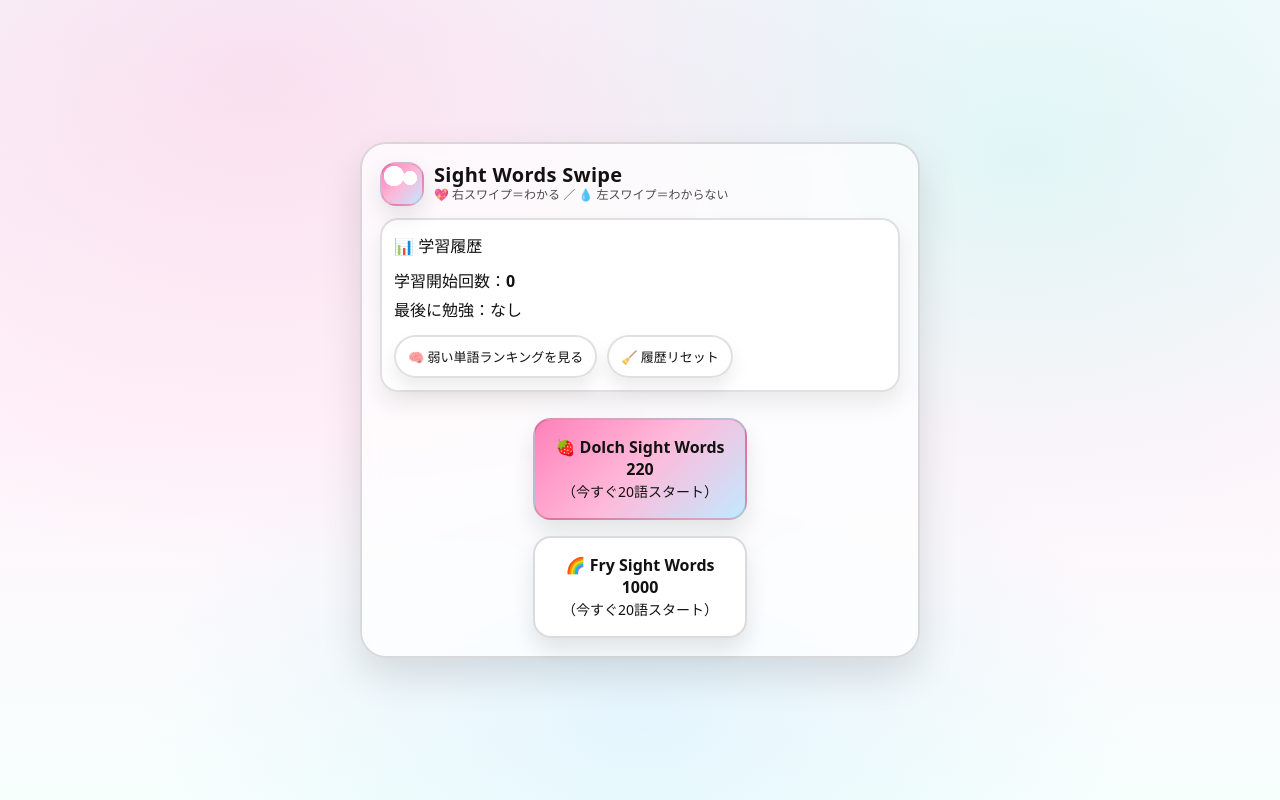
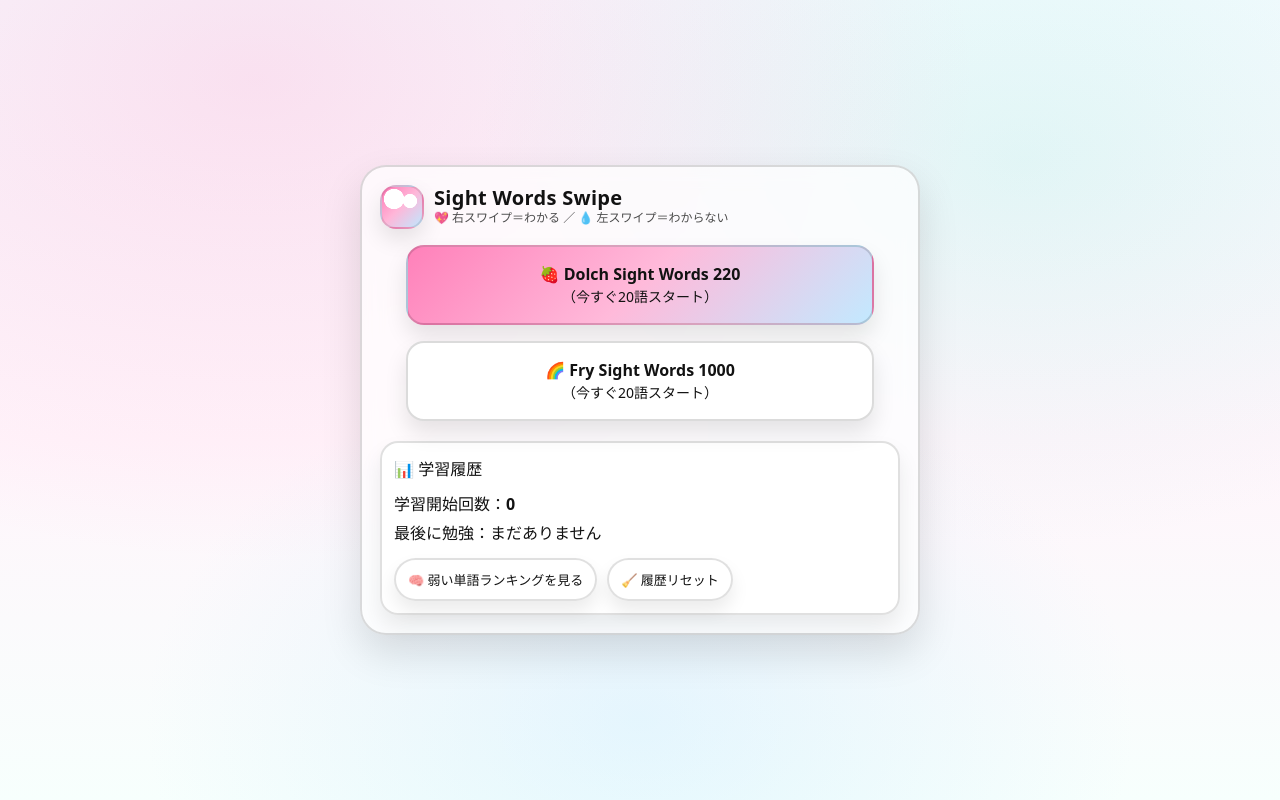
Before and after one commit to Taka5588/sight-words-swipe-react, a React (Vite) app: page / in a window 1280 px wide. Built offline with nearby package versions, Linux system fonts and the light colour scheme.

Commit message:
Simplify start UX

```diff
--- a/src/App.jsx
+++ b/src/App.jsx
@@ -478,51 +478,23 @@
 /* ================== Pages ================== */
 
 function Home({ onStart, history, onResetHistory, onOpenRanking }) {
-
-
   return (
     <CuteShell>
       <div className="panel">
+        {/* タイトル */}
         <div className="titleRow">
           <div className="brand">
             <div className="logo" />
             <div>
               <p className="brandTitle">Sight Words Swipe</p>
-              <p className="brandSub">💖 右スワイプ＝わかる ／ 💧 左スワイプ＝わからない</p>
+              <p className="brandSub">
+                💖 右スワイプ＝わかる ／ 💧 左スワイプ＝わからない
+              </p>
             </div>
           </div>
         </div>
 
-        <div className="listBox" style={{ marginTop: 12 }}>
-          <strong>📊 学習履歴</strong>
-          <div style={{ marginTop: 6 }}>
-            <div>
-              学習開始回数：<strong>{history.sessions}</strong>
-            </div>
-            <div>
-              最後に勉強：<strong>{formatJPDateTime(history.lastStudiedAt)}</strong>
-            </div>
-          </div>
-
-          <div style={{ marginTop: 10, display: "flex", gap: 10, flexWrap: "wrap" }}>
-            <button className="pill" onClick={onOpenRanking}>
-              🧠 弱い単語ランキングを見る
-            </button>
-            <button className="pill" onClick={onResetHistory}>
-              🧹 履歴リセット
-            </button>
-          </div>
-        </div>
-
-        <div
-  style={{
-    display: "flex",
-    gap: "10px",
-    justifyContent: "center",
-    marginTop: "10px",
-    flexWrap: "wrap"
-  }}
->
+        {/* 🔥 開始ボタン（先に表示） */}
         <div
           style={{
             display: "flex",
@@ -557,12 +529,44 @@
           </button>
         </div>
 
+        {/* 📊 学習履歴（下に移動） */}
+        <div className="listBox" style={{ marginTop: 20 }}>
+          <strong>📊 学習履歴</strong>
+          <div style={{ marginTop: 6 }}>
+            <div>
+              学習開始回数：<strong>{history.sessions}</strong>
+            </div>
+            <div>
+              最後に勉強：
+              <strong>
+                {history.lastStudiedAt
+                  ? formatJPDateTime(history.lastStudiedAt)
+                  : "まだありません"}
+              </strong>
+            </div>
           </div>
 
+          <div
+            style={{
+              marginTop: 10,
+              display: "flex",
+              gap: 10,
+              flexWrap: "wrap"
+            }}
+          >
+            <button className="pill" onClick={onOpenRanking}>
+              🧠 弱い単語ランキングを見る
+            </button>
+            <button className="pill" onClick={onResetHistory}>
+              🧹 履歴リセット
+            </button>
+          </div>
+        </div>
       </div>
     </CuteShell>
   );
 }
+
 
 function RankingPage({ history, onBack, onReviewWord, onReviewTopSet }) {
   const weakTop10 = useMemo(() => buildWeakRanking(history.wordStats, 10), [history.wordStats]);
```
Lines whose indentation alone changed are shown as unchanged.
